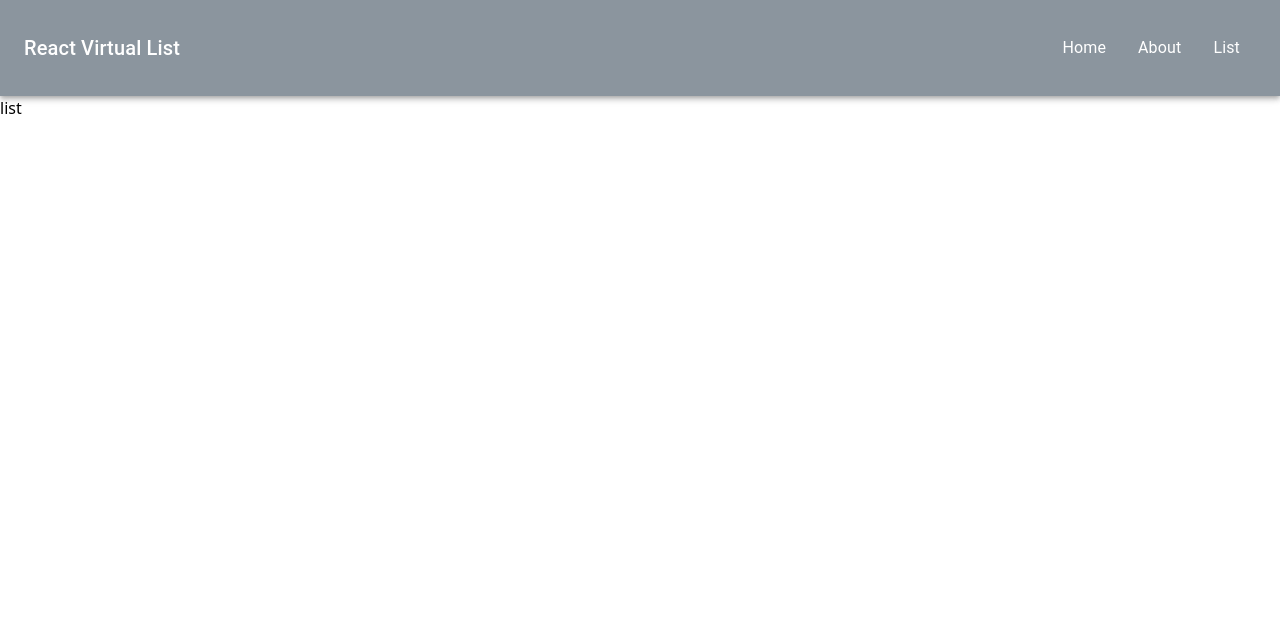
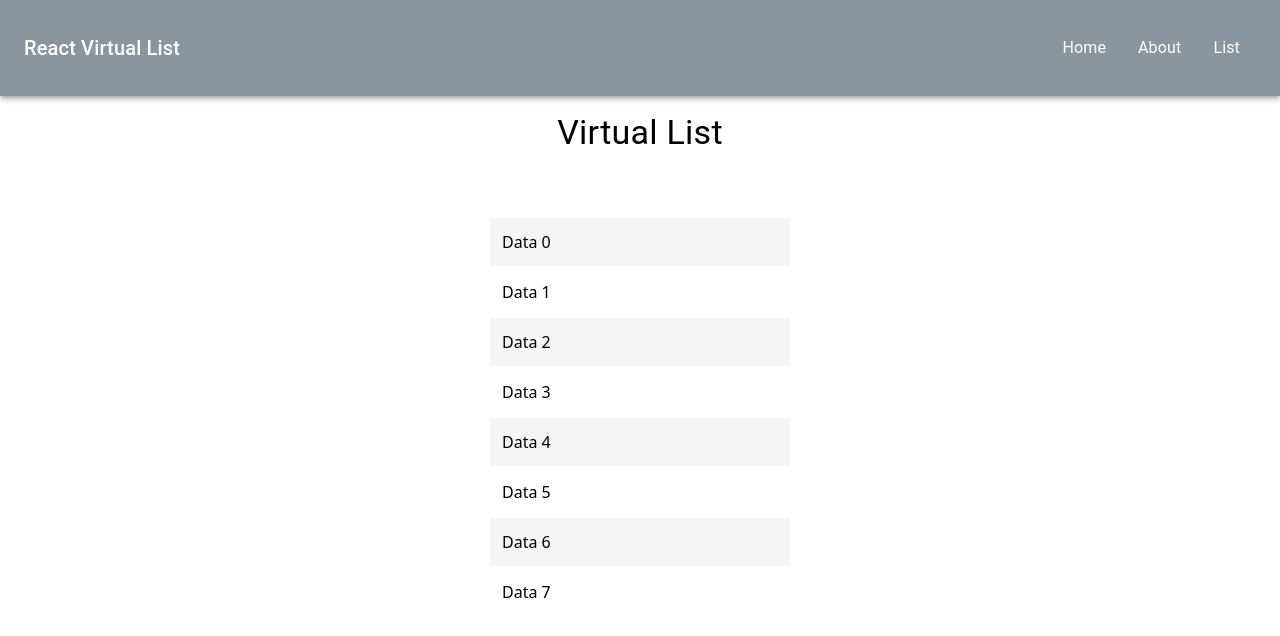
Before and after one commit to olaknowct/react-virtual-list, a Next.js app: page /list in a window 1280 px wide. Shown: the top 636 px of the page. Built offline with nearby package versions, Linux system fonts and the light colour scheme.

Commit message:
Virtual list from mock-data

```diff
--- a/package.json
+++ b/package.json
@@ -22,6 +22,11 @@
     "postcss": "8.4.24",
     "react": "18.2.0",
     "react-dom": "18.2.0",
+    "react-redux": "^8.1.0",
+    "react-window": "^1.8.9",
+    "redux": "^4.2.1",
+    "redux-logger": "^3.0.6",
+    "reselect": "^4.1.8",
     "tailwindcss": "3.3.2",
     "typescript": "5.1.3"
   }
--- /dev/null
+++ b/src/components/item/item.js
@@ -0,0 +1,18 @@
+import { Box } from '@mui/material';
+import React from 'react';
+
+const Item = ({ index, style, virtualList }) => (
+  <Box
+    component='div'
+    sx={{
+      ...style,
+      height: 'auto',
+      padding: '12px 0 12px 12px',
+      backgroundColor: index % 2 === 0 ? '#f5f5f5' : '#ffffff',
+    }}
+  >
+    {virtualList[index]}
+  </Box>
+);
+
+export default Item;
--- /dev/null
+++ b/src/mock-data/data.js
@@ -0,0 +1 @@
+export const data = Array.from({ length: 10000 }, (v, i) => `Data ${i}`);
--- a/src/pages/_app.tsx
+++ b/src/pages/_app.tsx
@@ -2,9 +2,12 @@ import '@/styles/globals.css';
 import type { AppProps } from 'next/app';
 import Layout from '../components/layout/layout';
 import Head from 'next/head';
+import { Provider } from 'react-redux';
+import { store } from '../store/store';
 
 export default function App({ Component, pageProps }: AppProps) {
   return (
+    <Provider store={store}>
       <Layout>
         <Head>
           <title>React Virtual List</title>
@@ -13,5 +16,6 @@ export default function App({ Component, pageProps }: AppProps) {
         </Head>
         <Component {...pageProps} />
       </Layout>
+    </Provider>
   );
 }
--- a/src/pages/list/index.jsx
+++ b/src/pages/list/index.jsx
@@ -1,3 +1,37 @@
+import { FixedSizeList as ListItem } from 'react-window';
+import { Box, CircularProgress, Typography } from '@mui/material';
+import React, { useState, useEffect } from 'react';
+import Item from '../../components/item/item';
+import { useDispatch, useSelector } from 'react-redux';
+import { setVirtualList } from '../../store/list/list.action';
+import { selectVirtualList } from '../../store/list/list-selector';
+import { data } from '../../mock-data/data';
+
 export default function List() {
-  return <h1>list</h1>;
+  const virtualList = useSelector(selectVirtualList);
+
+  const dispatch = useDispatch();
+
+  const itemCount = virtualList.length;
+
+  useEffect(() => {
+    dispatch(setVirtualList(data));
+  }, []);
+
+  return (
+    <>
+      <Typography align='center' variant='h4' sx={{ margin: '16px' }}>
+        Virtual List
+      </Typography>
+      <Box className='flex justify-center mt-16'>
+        {!itemCount ? (
+          <CircularProgress color='inherit' />
+        ) : (
+          <ListItem height={400} width={300} itemCount={itemCount} itemSize={50}>
+            {({ index, style }) => <Item index={index} style={style} virtualList={virtualList} />}
+          </ListItem>
+        )}
+      </Box>
+    </>
+  );
 }
--- /dev/null
+++ b/src/store/list/list-selector.jsx
@@ -0,0 +1,9 @@
+import { createSelector } from 'reselect';
+
+const selectListReducer = (state) => {
+  return state.list;
+};
+
+export const selectVirtualList = createSelector([selectListReducer], (list) => {
+  return list.virtualList;
+});
--- /dev/null
+++ b/src/store/list/list.action.jsx
@@ -0,0 +1,6 @@
+import { createAction } from '../../utils/reducer/reducer.utils';
+import { LIST_ACTION_TYPES } from './list.types';
+
+export const setVirtualList = (virtualListArray) => {
+  return createAction(LIST_ACTION_TYPES.SET_VIRTUAL_LIST, virtualListArray);
+};
--- /dev/null
+++ b/src/store/list/list.reducer.jsx
@@ -0,0 +1,19 @@
+import { LIST_ACTION_TYPES } from './list.types';
+
+const INITIAL_STATE = {
+  virtualList: [],
+};
+
+export const listReducer = (state = INITIAL_STATE, action) => {
+  const { type, payload } = action;
+
+  switch (type) {
+    case LIST_ACTION_TYPES.SET_VIRTUAL_LIST:
+      return {
+        ...state,
+        virtualList: payload,
+      };
+    default:
+      return state;
+  }
+};
--- /dev/null
+++ b/src/store/list/list.types.jsx
@@ -0,0 +1,3 @@
+export const LIST_ACTION_TYPES = {
+  SET_VIRTUAL_LIST: 'list/SET_VIRTUAL_LIST',
+};
--- /dev/null
+++ b/src/store/root-reducer.js
@@ -0,0 +1,6 @@
+import { combineReducers } from 'redux';
+import { listReducer } from './list/list.reducer';
+
+export const rootReducer = combineReducers({
+  list: listReducer,
+});
--- /dev/null
+++ b/src/store/store.js
@@ -0,0 +1,9 @@
+import { applyMiddleware, compose, legacy_createStore as createStore } from 'redux';
+import logger from 'redux-logger';
+import { rootReducer } from './root-reducer';
+
+const middlewares = [logger];
+
+const composedEnhancers = compose(applyMiddleware(...middlewares));
+
+export const store = createStore(rootReducer, undefined, composedEnhancers);
--- /dev/null
+++ b/src/utils/reducer/reducer.utils.js
@@ -0,0 +1,6 @@
+export const createAction = (type, payload) => {
+  return {
+    type,
+    payload,
+  };
+};
```
Also changed, not shown: 1 other file (tests, documents, lock files or other folders). Lines whose indentation alone changed are shown as unchanged.
